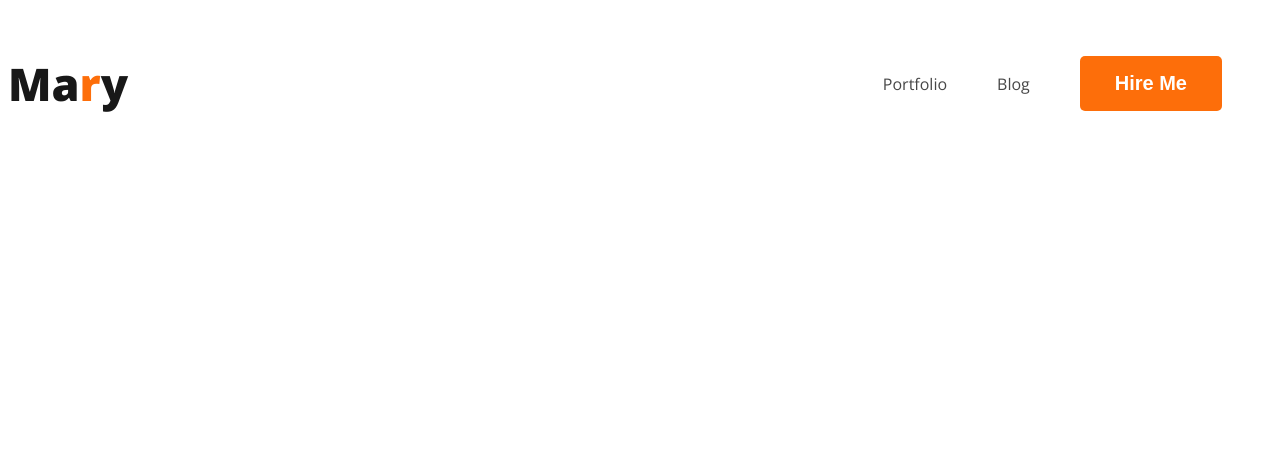
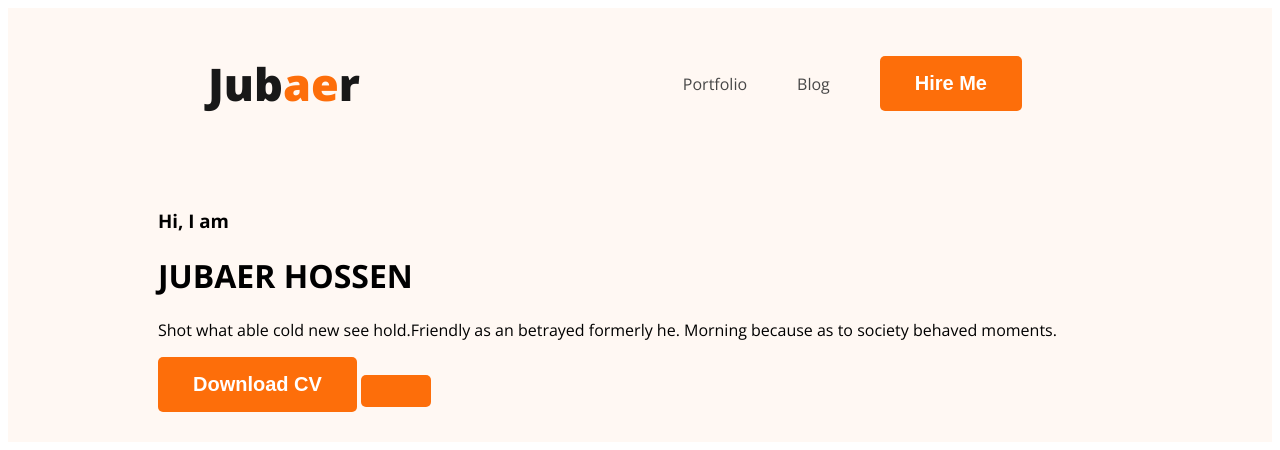
Before and after one commit to jubaer2222/devloper-portfolio, a plain HTML site: page index.html in a window 1280 px wide. Drawn offline with nearby package versions, Linux system fonts and the light colour scheme.

Commit message:
added the changes

```diff
--- a/index.html
+++ b/index.html
@@ -10,15 +10,27 @@
     <link rel="stylesheet" href="styles/portfolio.css">
 </head>
 <body>
-    <header>
+    <header class="header">
         <nav>
-            <h3 class="nav-title">Ma<span class="text-primary">r</span>y</h3>
+            <h3 class="nav-title">Jub<span class="text-primary">ae</span>r</h3>
             <ul>
                 <li><a href="">Portfolio</a></li>
                 <li><a href="">Blog</a></li>
                 <li><button class="btn-primary">Hire Me</button></li>
             </ul>
         </nav>
+
+        <div class="banner">
+            <div>
+
+                <h3 class="banner-greeting">Hi, I  am</h3>
+                <h1 class="banner-title">JUBAER HOSSEN</h1>
+                <p>Shot what able cold new see hold.Friendly as an betrayed formerly he. Morning because as to society behaved moments.</p>
+                <button class="btn-primary">Download CV</button>
+                <button class="btn-primary"></button>
+            </div>
+
+        </div>
     </header>
     <main>
 
--- a/styles/portfolio.css
+++ b/styles/portfolio.css
@@ -5,11 +5,12 @@
 .text-primary{
     color: #FD6E0A;
 }
-/* Nav related */
+                /* Nav related */
 nav{
     display: flex;
     justify-content: space-between;
     align-items: center;
+    margin: 0px 200px;
 }
 .btn-primary{
     border-radius: 5px;
@@ -42,3 +43,11 @@
     text-decoration: none;
     color: #474747;
 }
+
+            /* Header Sec */
+.header{
+background-color: #FFF8F3;
+}
+.banner{
+    padding: 30px 30px 30px 150px;
+}
```
